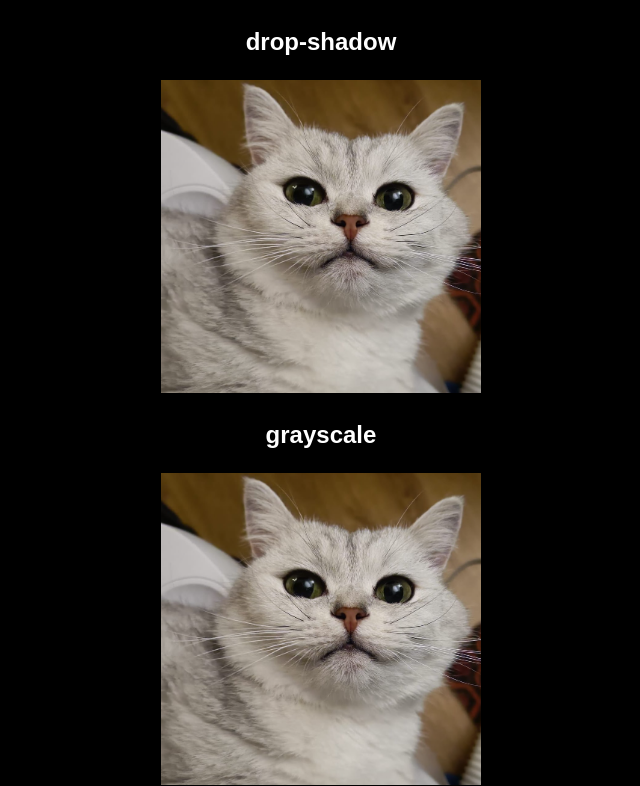
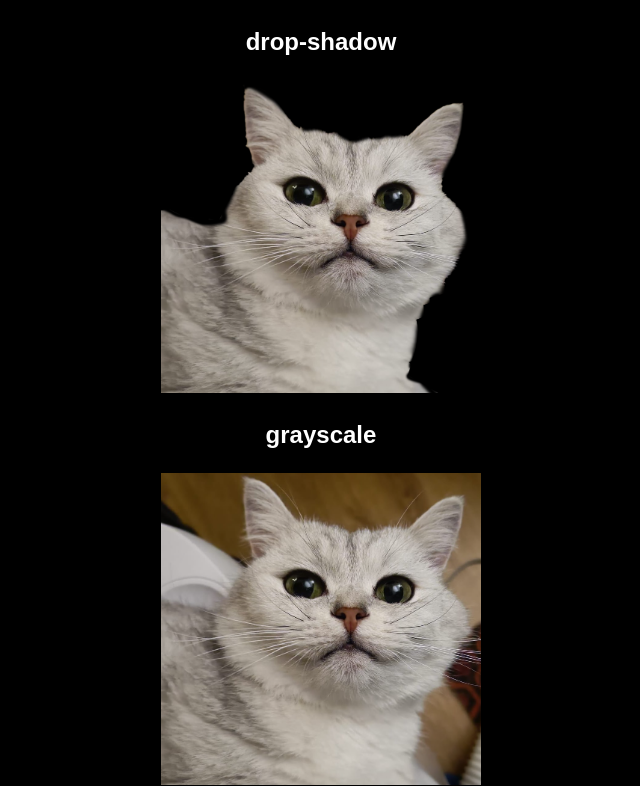
Before and after one commit to ChrisvanHvA/MinorwebCSS, a plain HTML site: page index.html in a window 1280 px wide. Shown: the part 5991-6777 px from the top of the page, without its empty margins (319-959 px from the left). Drawn offline with Linux system fonts and the light colour scheme; a web font is replaced by a local one.

Commit message:
Add files via upload

```diff
--- a/blendcss.css
+++ b/blendcss.css
@@ -3,6 +3,7 @@ html, *{
     padding: 0;
     margin: 0;
     box-sizing: border-box;
+
 }
 body {
     background-color: black;
--- a/index.html
+++ b/index.html
@@ -86,7 +86,7 @@
             </li>
             <li>
                 <p>drop-shadow</p>
-                <img src="images/toet.png">
+                <img src="images/toett.png">
             </li>
             <li>
                 <p>grayscale</p>
@@ -111,6 +111,7 @@
             <li>
                 <p>Vergeet niet dat dit alleen nog de basis is van filters en blend modes, de mogelijkheden zijn
                     oneindig! </p>
+                    <p>voel je alsnog limitaties met deze filters of wil je dieper duiken? doe onderzoek naar SVG Filters! </p>
             </li>
         </ul>
 
```
